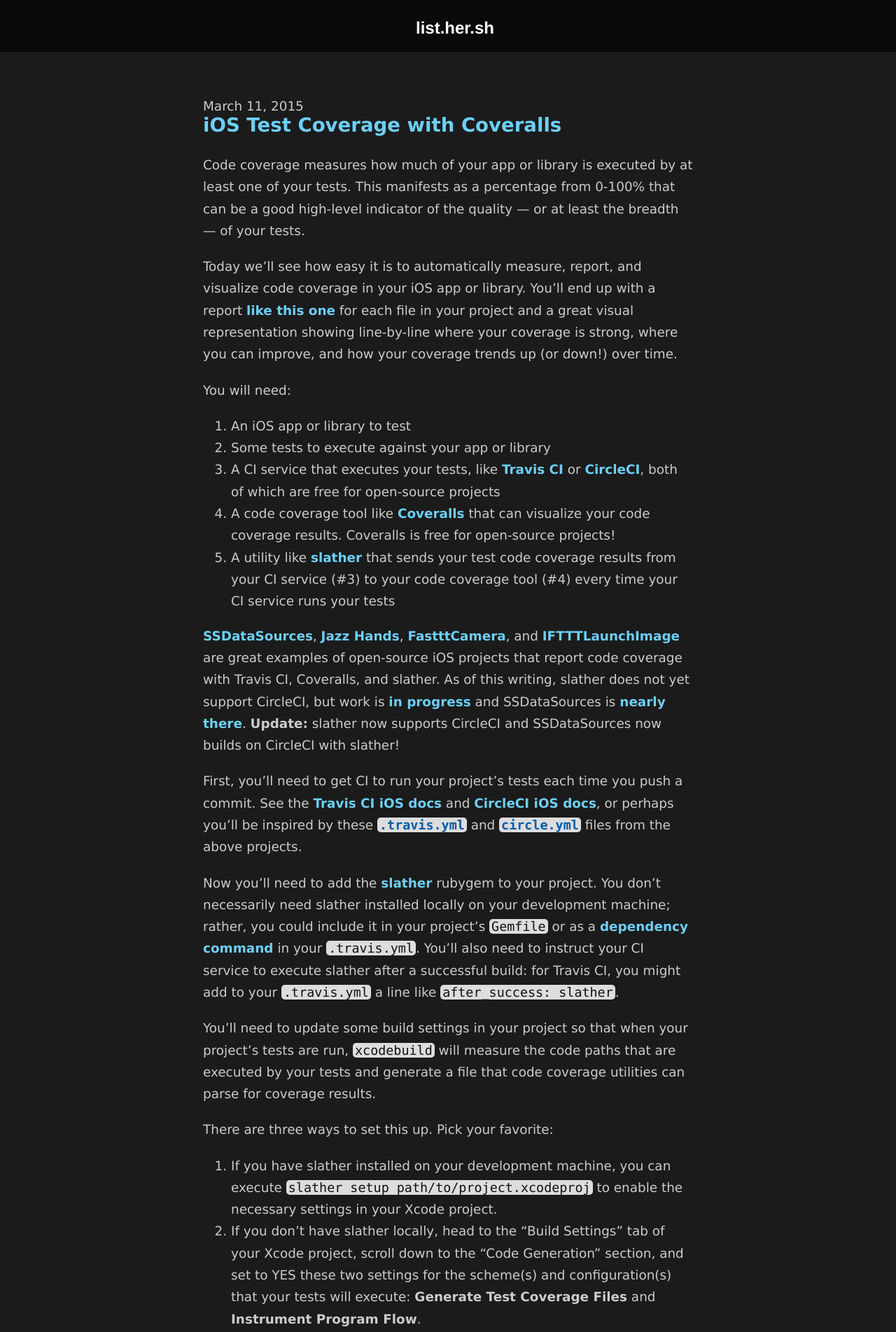
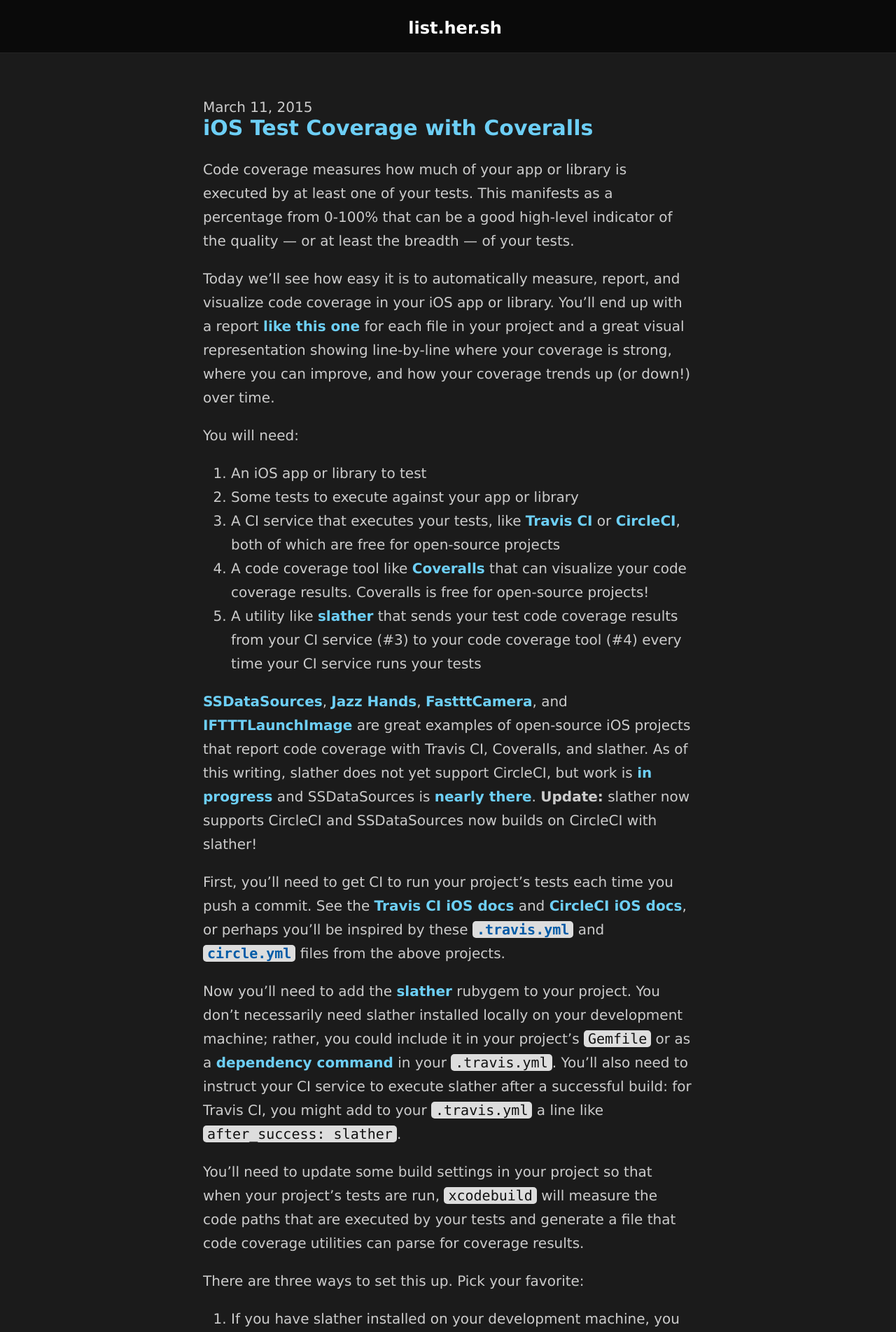
Before and after one commit to jhersh/list.her.sh, a Jekyll site: the page built from _posts/2015-03-11-ios-test-coverage-with-coveralls.md, in a window 1280 px wide. Shown: the top 1903 px of the page at 70% size. Built offline with Jekyll 4.4.1, drawn with Linux system fonts in a browser that asks for light colours; Markdown is read by kramdown in place of the engine named in the settings.

Commit message:
Avenir'd

```diff
--- a/_includes/styles.css
+++ b/_includes/styles.css
@@ -61,13 +61,13 @@ a {
 body {
 	background: #1b1b1b;
 	color: #ccc;
-	font: 115% 'Lucida Sans', 'Lucida Grande', 'Lucida Sans Unicode', Verdana, sans-serif;
+	font: 125% "Avenir Next", "Lucida Grande", Helvetica, Arial, "Lucida Sans", Verdana, sans-serif;
 	vertical-align: baseline;
 	-webkit-font-smoothing: antialiased;
 }
 a {
 	color: #6dcff6;
-	font-weight: bolder;
+	font-weight: bold;
 }
 
 #content {
@@ -91,8 +91,8 @@ p code,
 li code {
 	background-color: #DDD;
 	border-radius: 5px;
-	padding-left: 3px;
-	padding-right: 3px;
+	padding-left: 6px;
+	padding-right: 6px;
 	color: #111;
 }
 
@@ -113,7 +113,7 @@ p a code {
 }
 
 #header h1 {
-	font-family: Helvetica, Arial, "Lucida Grande", "Lucida Sans", Verdana, sans-serif;
+	font-family: "Lucida Grande", "Lucida Sans", Helvetica, Arial, Verdana, sans-serif;
 	font-size: 24px;
 	font-weight: normal;
 	margin: 1px 0;
```
